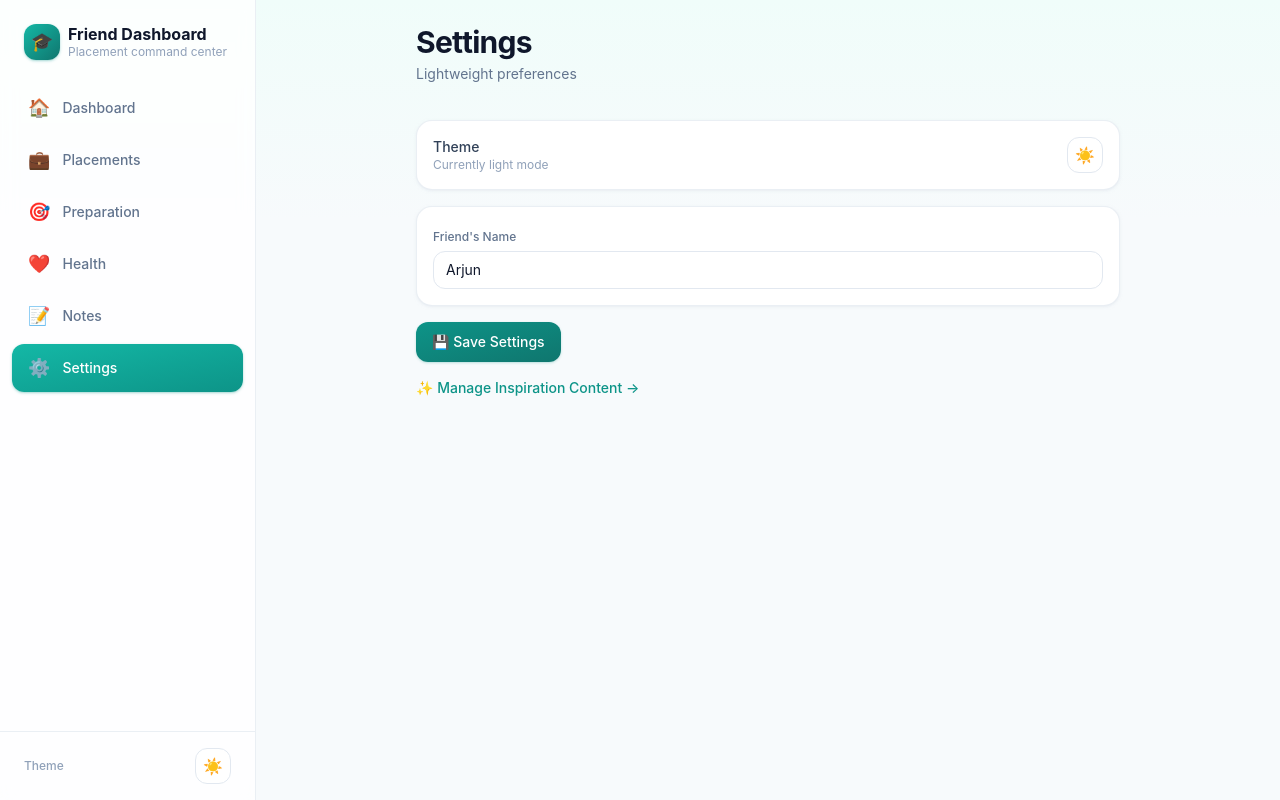
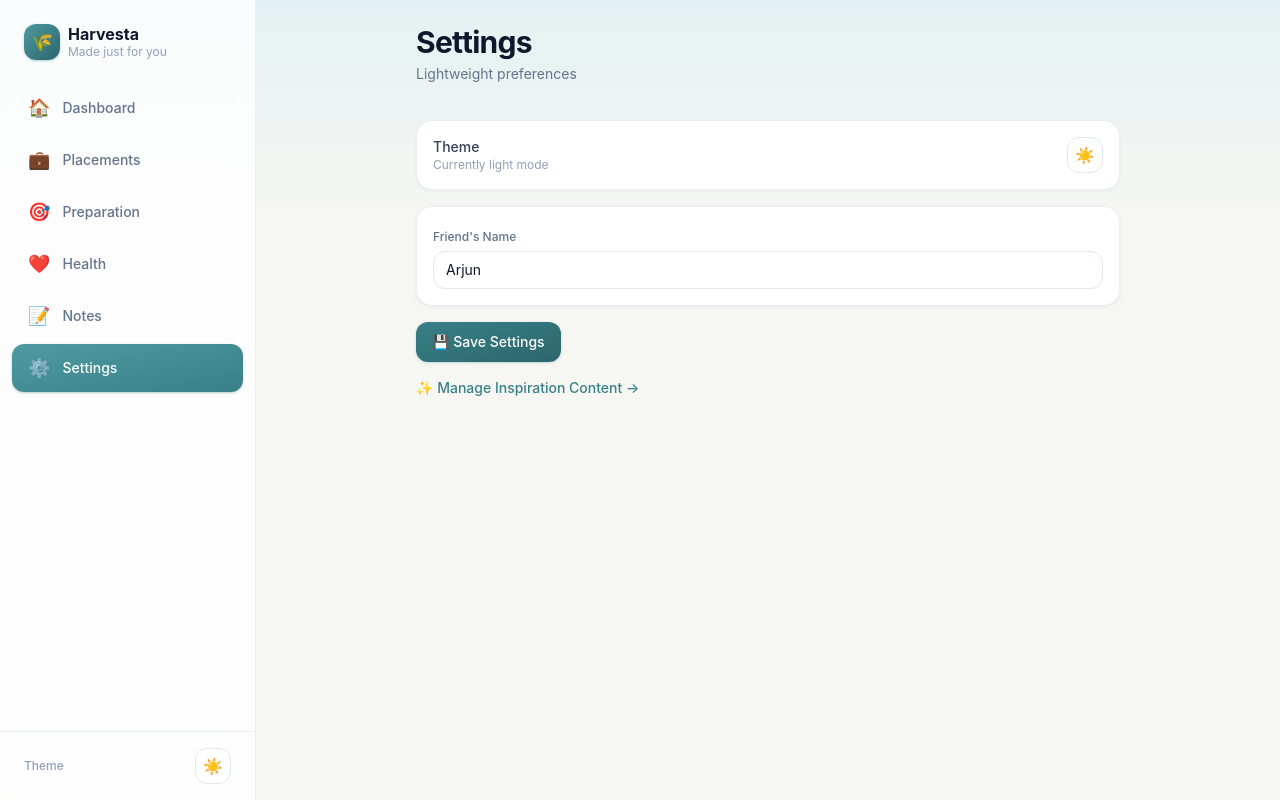
Before and after one commit to BhavaniG-aqua/harvesta-dashboard, a React (Vite) app: page /settings in a window 1280 px wide. Built offline with nearby package versions, Linux system fonts and the light colour scheme.

Commit message:
Rebrand to Harvesta; sea-blue color palette (#388087/#6FB3B8/#BADFE7/#F6F6F2, green excluded); update sidebar tagline to 'Made just for you'

```diff
--- a/index.html
+++ b/index.html
@@ -4,7 +4,7 @@
     <meta charset="UTF-8" />
     <link rel="icon" type="image/svg+xml" href="/favicon.svg" />
     <meta name="viewport" content="width=device-width, initial-scale=1.0" />
-    <title>Friend Dashboard</title>
+    <title>Harvesta</title>
   </head>
   <body>
     <div id="root"></div>
--- a/package.json
+++ b/package.json
@@ -1,5 +1,5 @@
 {
-  "name": "friend-dashboard",
+  "name": "harvesta",
   "private": true,
   "version": "0.0.0",
   "type": "module",
--- a/src/components/navigation/Sidebar.jsx
+++ b/src/components/navigation/Sidebar.jsx
@@ -8,13 +8,13 @@ function Sidebar() {
       <div className="flex items-center justify-between gap-2 px-6 py-6">
         <div className="flex items-center gap-2">
           <span className="flex h-9 w-9 items-center justify-center rounded-xl bg-gradient-to-br from-brand-500 to-brand-700 text-lg shadow-sm shadow-brand-600/30">
-            🎓
+            🌾
           </span>
           <div>
             <p className="text-base font-bold leading-tight text-slate-900 dark:text-slate-100">
-              Friend Dashboard
+              Harvesta
             </p>
-            <p className="text-xs text-slate-400 dark:text-slate-500">Placement command center</p>
+            <p className="text-xs text-slate-400 dark:text-slate-500">Made just for you</p>
           </div>
         </div>
       </div>
--- a/src/index.css
+++ b/src/index.css
@@ -6,16 +6,16 @@
 @custom-variant dark (&:where(.dark, .dark *));
 
 @theme {
-  /* Primary brand — teal, clean and professional */
-  --color-brand-50: #f0fdfa;
-  --color-brand-100: #ccfbf1;
-  --color-brand-200: #99f6e4;
-  --color-brand-300: #5eead4;
-  --color-brand-400: #2dd4bf;
-  --color-brand-500: #14b8a6;
-  --color-brand-600: #0d9488;
-  --color-brand-700: #0f766e;
-  --color-brand-800: #115e59;
+  /* Primary brand — sea blue/teal palette */
+  --color-brand-50: #f6f6f2;
+  --color-brand-100: #e4f1f2;
+  --color-brand-200: #badfe7;
+  --color-brand-300: #9ccdd6;
+  --color-brand-400: #6fb3b8;
+  --color-brand-500: #4f9aa1;
+  --color-brand-600: #388087;
+  --color-brand-700: #2c666c;
+  --color-brand-800: #1f4a4f;
 
   /* Accent — warm amber, used sparingly for highlights/CTAs/delete actions */
   --color-accent-100: #ffedd5;
@@ -30,7 +30,7 @@
   --color-success-600: #059669;
 
   /* Cool background tint for cards / sections */
-  --color-canvas: #f7fafc;
+  --color-canvas: #f6f6f2;
 
   --font-sans: "Inter", system-ui, -apple-system, "Segoe UI", Roboto, sans-serif;
 }
@@ -44,7 +44,7 @@ body,
 body {
   -webkit-tap-highlight-color: transparent;
   overscroll-behavior-y: none;
-  background: linear-gradient(180deg, #f0fdfa 0%, #f7fafc 220px, #f7fafc 100%);
+  background: linear-gradient(180deg, #e4f1f2 0%, #f6f6f2 220px, #f6f6f2 100%);
   transition: background-color 0.2s ease, color 0.2s ease;
 }
 
@@ -83,7 +83,7 @@ body {
 }
 .card-interactive:hover {
   transform: translateY(-2px);
-  box-shadow: 0 8px 20px -6px rgba(13, 148, 136, 0.2);
+  box-shadow: 0 8px 20px -6px rgba(44, 102, 108, 0.2);
 }
 .dark .card-interactive:hover {
   box-shadow: 0 8px 20px -6px rgba(0, 0, 0, 0.5);
```
Also changed, not shown: 1 other file (tests, documents, lock files or other folders).
